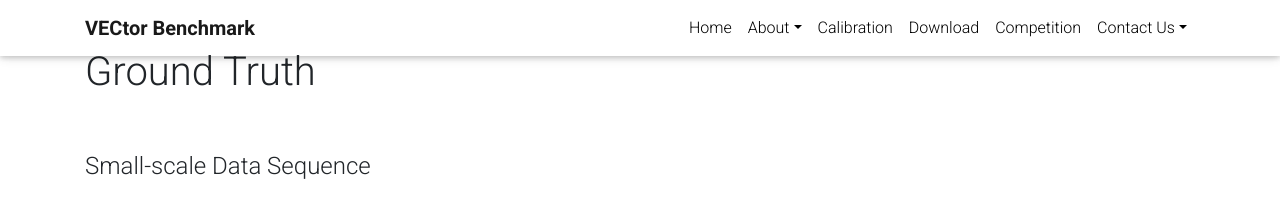
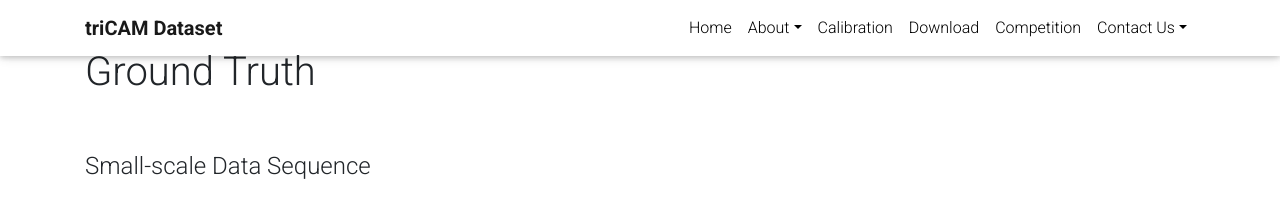
Before and after one commit to anikesadia/triCam-dataset, a Jekyll site: the page about/ground_truth/index.html, which Jekyll copies as it is, in a window 1280 px wide. Shown: the top 210 px of the page. Built offline with Jekyll 4.4.1, drawn with Linux system fonts in a browser that asks for light colours; nearby versions of some CDN libraries; library files that are not in the unit come from our copies; comment, search, counter and statistics services are not loaded; a style sheet for code colours, icons or effects is not loaded.

Commit message:
Update index.html

```diff
--- a/about/ground_truth/index.html
+++ b/about/ground_truth/index.html
@@ -9,18 +9,18 @@
     <meta charset="utf-8">
     <meta name="viewport" content="width=device-width, initial-scale=1, shrink-to-fit=no">
     <meta http-equiv="X-UA-Compatible" content="IE=edge">
-    <title>VECtor Benchmark   | Ground Truth</title>
-    <meta name="author" content="VECtor Benchmark  " />
-    <meta name="description" content="A Versatile Event-Centric Benchmark for Multi-Sensor SLAM.
+    <title>triCAM Dataset   | Ground Truth</title>
+    <meta name="author" content="triCAM Dataset  " />
+    <meta name="description" content="A Real Monocular Multi-modal Event-based Pedestrian Dataset.
 " />
-    <meta name="keywords" content="VECtor Benchmark, Event-based, Multi-Sensor, Dataset" />
+    <meta name="keywords" content="triCAM Dataset, Event-based, Multi-Sensor, Dataset" />
 
     <!-- OpenGraph -->
-    <meta property="og:site_name" content="VECtor Benchmark  " />
+    <meta property="og:site_name" content="triCAM Dataset  " />
     <meta property="og:type" content="website" />
-    <meta property="og:title" content="VECtor Benchmark   | Ground Truth" />
-    <meta property="og:url" content="http://localhost:4000/vector/about/ground_truth/" />
-    <meta property="og:description" content="A Versatile Event-Centric Benchmark for Multi-Sensor SLAM.
+    <meta property="og:title" content="triCAM Dataset   | Ground Truth" />
+    <meta property="og:url" content="http://localhost:4000/triCAM-dataset/about/ground_truth/" />
+    <meta property="og:description" content="A Real Monocular Multi-modal Event-based Pedestrian Dataset.
 " />
 
     <meta property="og:locale" content="en" />
@@ -28,7 +28,7 @@
     <!-- Twitter card -->
     <meta name="twitter:card" content="summary" />
     <meta name="twitter:title" content="Ground Truth" />
-    <meta name="twitter:description" content="A Versatile Event-Centric Benchmark for Multi-Sensor SLAM.
+    <meta name="twitter:description" content="A Real Monocular Multi-modal Event-based Pedestrian Dataset.
 " />
 
 
@@ -39,15 +39,15 @@
         "author":
         {
           "@type": "Person",
-          "name": "VECtor Benchmark  "
+          "name": "triCAM Dataset  "
         },
-        "url": "http://localhost:4000/vector/about/ground_truth/",
+        "url": "http://localhost:4000/triCAM-dataset/about/ground_truth/",
         "@type": "WebSite",
-        "description": "A Versatile Event-Centric Benchmark for Multi-Sensor SLAM.
+        "description": "A Real Monocular Multi-modal Event-based Pedestrian Dataset.
 ",
         "headline": "Ground Truth",
         "sameAs": ["https://star-datasets.github.io/", "https://mpl.sist.shanghaitech.edu.cn/"],
-        "name": "VECtor Benchmark  ",
+        "name": "triCAM Dataset  ",
         "@context": "https://schema.org"
       }
     </script>
@@ -67,10 +67,10 @@
 
     <!-- Styles -->
 
-    <link rel="shortcut icon" href="/vector/assets/img/mpl_icon.png"/>
+    <link rel="shortcut icon" href="/triCAM-dataset/assets/img/mpl_icon.png"/>
 
-    <link rel="stylesheet" href="/vector/assets/css/main.css">
-    <link rel="canonical" href="http://localhost:4000/vector/about/ground_truth/">
+    <link rel="stylesheet" href="/triCAM-dataset/assets/css/main.css">
+    <link rel="canonical" href="http://localhost:4000/triCAM-dataset/about/ground_truth/">
 
     <!-- Dark Mode -->
 
@@ -86,7 +86,7 @@
       <!-- Nav Bar -->
       <nav id="navbar" class="navbar navbar-light navbar-expand-sm fixed-top">
         <div class="container">
-          <a class="navbar-brand title font-weight-lighter" href="http://localhost:4000/vector/"><span class="font-weight-bold">VECtor Benchmark</span>   </a>
+          <a class="navbar-brand title font-weight-lighter" href="http://localhost:4000/triCAM-dataset/"><span class="font-weight-bold">triCAM Dataset</span>   </a>
           <!-- Navbar Toggle -->
           <button class="navbar-toggler collapsed ml-auto" type="button" data-toggle="collapse" data-target="#navbarNav" aria-controls="navbarNav" aria-expanded="false" aria-label="Toggle navigation">
             <span class="sr-only">Toggle navigation</span>
@@ -100,28 +100,28 @@
 
               <!-- Home -->
               <li class="nav-item ">
-                <a class="nav-link" href="/vector/">Home</a>
+                <a class="nav-link" href="/triCAM-dataset/">Home</a>
               </li>
 
               <!-- Other pages -->
                 <li class="nav-item dropdown ">
                   <a class="nav-link dropdown-toggle" href="#" id="navbarDropdown" role="button" data-toggle="dropdown" aria-haspopup="true" aria-expanded="false">About</a>
                   <div class="dropdown-menu dropdown-menu-right" aria-labelledby="navbarDropdown">
-                    <a class="dropdown-item" href="/vector/about/sensor/">Sensor Suite</a>
+                    <a class="dropdown-item" href="/triCAM-dataset/about/sensor/">Sensor Suite</a>
                     <div class="dropdown-divider"></div>
-                    <a class="dropdown-item" href="/vector/about/synchronization/">Synchronization</a>
+                    <a class="dropdown-item" href="/triCAM-dataset/about/synchronization/">Synchronization</a>
                     <div class="dropdown-divider"></div>
-                    <a class="dropdown-item" href="/vector/about/ground_truth/">Ground Truth</a>
+                    <a class="dropdown-item" href="/triCAM-dataset/about/ground_truth/">Ground Truth</a>
                   </div>
                 </li>
                 <li class="nav-item ">
-                  <a class="nav-link" href="/vector/calibration/">Calibration</a>
+                  <a class="nav-link" href="/triCAM-dataset/calibration/">Calibration</a>
                 </li>
                 <li class="nav-item ">
-                  <a class="nav-link" href="/vector/download/">Download</a>
+                  <a class="nav-link" href="/triCAM-dataset/download/">Download</a>
                 </li>
                 <li class="nav-item ">
-                  <a class="nav-link" href="/vector/competition/">Competition</a>
+                  <a class="nav-link" href="/triCAM-dataset/competition/">Competition</a>
                 </li>
                 <li class="nav-item dropdown ">
                   <a class="nav-link dropdown-toggle" href="#" id="navbarDropdown" role="button" data-toggle="dropdown" aria-haspopup="true" aria-expanded="false">Contact Us</a>
@@ -154,7 +154,7 @@
 
 <p><br></p>
 
-<p>The small-scale data sequences are recorded inside a 5m x 5m x 3m <a href="https://optitrack.com/" target="_blank" rel="noopener noreferrer">MoCap</a> arena, which has sub-millimeter accuracy, a frequency of 120Hz, and six DoF. Note that the ground truth presented on the <a href="/vector/download">download page</a> are raw MoCap readings, hence further applying the <a href="/vector/calibration">hand-eye calibration result</a> is needed if you want to transform onto the regular camera frame.</p>
+<p>The small-scale data sequences are recorded inside a 5m x 5m x 3m <a href="https://optitrack.com/" target="_blank" rel="noopener noreferrer">MoCap</a> arena, which has sub-millimeter accuracy, a frequency of 120Hz, and six DoF. Note that the ground truth presented on the <a href="/triCAM-dataset/download">download page</a> are raw MoCap readings, hence further applying the <a href="/triCAM-dataset/calibration">hand-eye calibration result</a> is needed if you want to transform onto the regular camera frame.</p>
 
 <p><br></p>
 
@@ -172,13 +172,13 @@
 
   <picture>
   	<!-- Ensure image got properly displayed (issue #537) -->
-    <!-- <source media="(max-width: 480px)" srcset="/vector/assets/img/bme-480.webp" />
-    <source media="(max-width: 800px)" srcset="/vector/assets/img/bme-800.webp" />
-    <source media="(max-width: 1400px)" srcset="/vector/assets/img/bme-1400.webp" />
+    <!-- <source media="(max-width: 480px)" srcset="/triCAM-dataset/assets/img/bme-480.webp" />
+    <source media="(max-width: 800px)" srcset="/triCAM-dataset/assets/img/bme-800.webp" />
+    <source media="(max-width: 1400px)" srcset="/triCAM-dataset/assets/img/bme-1400.webp" />
     -->
 
     <!-- Fallback to the original file -->
-    <img class="img-fluid rounded z-depth-1" src="/vector/assets/img/bme.png" title="bme_gt">
+    <img class="img-fluid rounded z-depth-1" src="/triCAM-dataset/assets/img/bme.png" title="bme_gt">
 
   </picture>
 
@@ -187,7 +187,7 @@
     </div>
 </div>
 <div class="caption">
-An example of a laser-based reconstruction of the whole environment for <a href="/vector/download">units</a> data sequences.
+An example of a laser-based reconstruction of the whole environment for <a href="/triCAM-dataset/download">units</a> data sequences.
 </div>
 
           </article>
@@ -215,12 +215,12 @@
     <!-- Masonry & imagesLoaded -->
   <script defer src="https://cdn.jsdelivr.net/npm/masonry-layout@4.2.2/dist/masonry.pkgd.min.js" integrity="sha256-Nn1q/fx0H7SNLZMQ5Hw5JLaTRZp0yILA/FRexe19VdI=" crossorigin="anonymous"></script>
   <script defer src="https://cdn.jsdelivr.net/npm/imagesloaded@4/imagesloaded.pkgd.min.js"></script>
-  <script defer src="/vector/assets/js/masonry.js" type="text/javascript"></script>
+  <script defer src="/triCAM-dataset/assets/js/masonry.js" type="text/javascript"></script>
 
   <!-- Medium Zoom JS -->
   <script src="https://cdn.jsdelivr.net/npm/medium-zoom@1.0.6/dist/medium-zoom.min.js" integrity="sha256-EdPgYcPk/IIrw7FYeuJQexva49pVRZNmt3LculEr7zM=" crossorigin="anonymous"></script>
-  <script src="/vector/assets/js/zoom.js"></script><!-- Load Common JS -->
-  <script src="/vector/assets/js/common.js"></script>
+  <script src="/triCAM-dataset/assets/js/zoom.js"></script><!-- Load Common JS -->
+  <script src="/triCAM-dataset/assets/js/common.js"></script>
 
     <!-- MathJax -->
   <script type="text/javascript">
```
